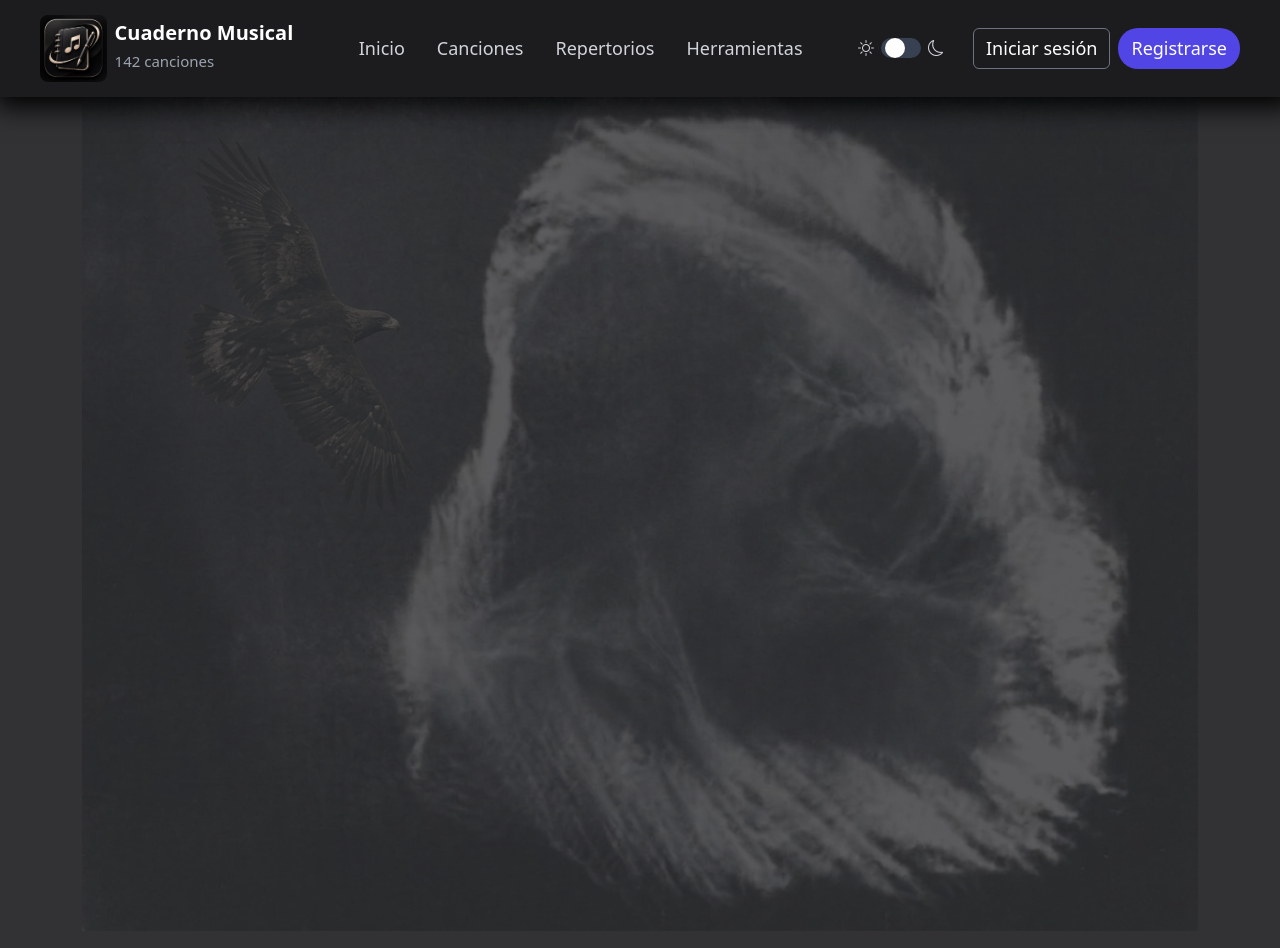
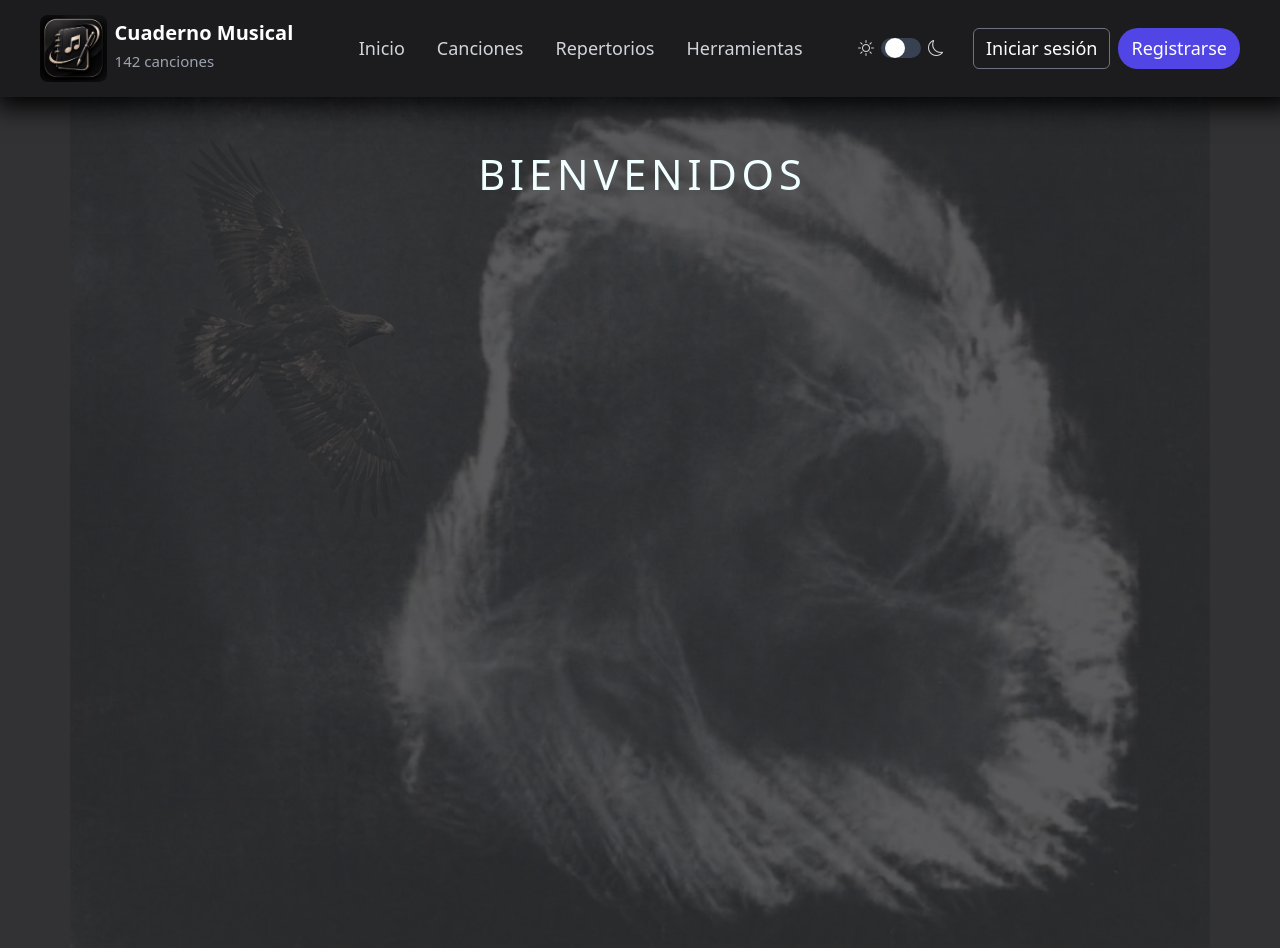
Before and after one commit to PercyCodex/Cuaderno-Tabernaculo-Zoe, a React (Vite) app in the folder cuaderno-musical/: page / in a window 1280 px wide. Built offline with nearby package versions, Linux system fonts and the light colour scheme.

Commit message:
arregle los poblemas cuando era pantalla pequeñas aun falta modificar los espacios entre ellos y tabein agregue un titulo con animacion de movimiento

```diff
--- a/cuaderno-musical/src/Pages/Inicio.jsx
+++ b/cuaderno-musical/src/Pages/Inicio.jsx
@@ -2,16 +2,31 @@ import imgf from '../assets/images/nube.jpeg'
 
 import '../styles/inicio.css';
 
-function Inicio(){
-return(
-    <div className="container ">
-        <div className="row">
-            <div className="imagen col-12  d-flex justify-content-center">
+function Inicio() {
+    return (
+        <div className="container ">
+            <div className="row">
+                <div className="imagen col-12  d-flex justify-content-center">
                     <img className='img-fluid' src={imgf} alt="imagen" />
+                    <div className="col-12 d-flex justify-content-center tituloC">
+                        <h1 className="titulo d-flex justify-content-center">
+                            <span>B</span>
+                            <span>I</span>
+                            <span>E</span>
+                            <span>N</span>
+                            <span>V</span>
+                            <span>E</span>
+                            <span>N</span>
+                            <span>I</span>
+                            <span>D</span>
+                            <span>O</span>
+                            <span>S</span>
+                        </h1>
+                    </div>
+                </div>
             </div>
         </div>
-    </div>
-);
+    );
 }
 
 export default Inicio;
--- a/cuaderno-musical/src/styles/encabezado.css
+++ b/cuaderno-musical/src/styles/encabezado.css
@@ -3,6 +3,7 @@
     background-color: #1C1C1E;
     padding: 10px 28px;
     box-shadow: 5px 0px 25px 10px black;
+    position: relative;
 }
 
 .imagen-logo{
@@ -113,3 +114,15 @@
     box-shadow: 0 0 0 3px rgba(81, 69, 229, 0.35);
     outline: none;
 }
+
+@media (max-width: 768px){
+.navbar-collapse{
+    position: absolute;
+    top: 100%;
+    left: 0;
+    width: 100%;
+    background-color: #1C1C1E;
+    z-index: 1000;
+    padding: 15px 25px;
+}
+}
--- a/cuaderno-musical/src/styles/inicio.css
+++ b/cuaderno-musical/src/styles/inicio.css
@@ -1,9 +1,102 @@
 .imagen{
-    opacity: 0.2;
-    object-position: center;
+    position: relative;
 }
 
 .imagen > img{
+    position: absolute;
     max-width: 100%;
     height: auto;
+    opacity: 0.2;
+    z-index: 0;
 }
+
+
+.tituloC{
+    position: absolute;
+    top: clamp(30px, 4.2vw, 100px);
+}
+
+.titulo{
+    animation: tituloAparece 4s 1 both;
+    color: azure;
+    font-size: clamp(0.5rem, 2vw + 1rem, 3.7rem);
+    gap: 0.3rem;
+}
+
+.titulo > span{
+    animation: movimientoS 5s infinite linear;
+
+}
+.titulo > span:nth-child(1){
+    animation-delay: 1s;
+}
+.titulo > span:nth-child(2){
+    animation-delay: 1.15s;
+}
+.titulo > span:nth-child(3){
+    animation-delay: 1.3s;
+}
+.titulo > span:nth-child(4){
+    animation-delay: 1.45s;
+}
+.titulo > span:nth-child(5){
+    animation-delay: 1.6s;
+}
+.titulo > span:nth-child(6){
+    animation-delay: 1.75s;
+}
+.titulo > span:nth-child(7){
+    animation-delay: 1.9s;
+}
+.titulo > span:nth-child(8){
+    animation-delay: 2.05s;
+}
+.titulo > span:nth-child(9){
+    animation-delay: 2.2s;
+}
+
+.titulo > span:nth-child(10){
+    animation-delay: 2.35s;
+}
+.titulo > span:nth-child(11){
+    animation-delay: 2.5s;
+}
+/*Region titulo keyframes*/
+
+/*Region de titulo efecto de entrada */
+@keyframes tituloAparece{
+    from{
+        opacity: 0;
+    }
+
+    to{
+        opacity: 1;
+    }
+}
+/*End Region */
+
+/*Region movimineto de los span*/
+@keyframes movimientoS{
+    0%{
+        transform: translateY(0px);
+    }
+    15%{
+        transform: translateY(-2.5px);
+    }
+    30%{
+        transform: translateY(2.5px);
+    }
+    50%{
+        transform: translateY(0);
+    }
+
+    75%{
+        transform: translateY(0);
+    }
+    100%{
+        transform: translateY(0);
+    }
+}
+/*End Region */
+
+/*End Region Keyframes*/
```
